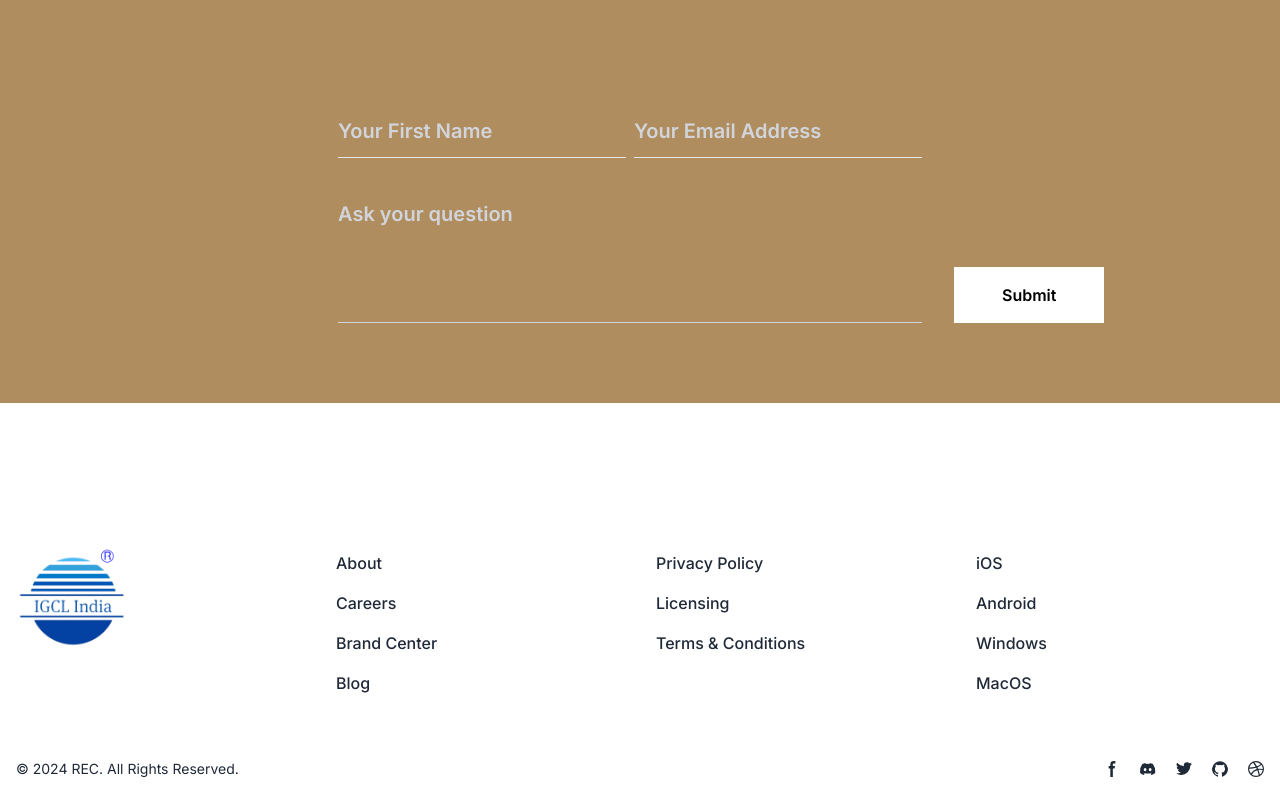
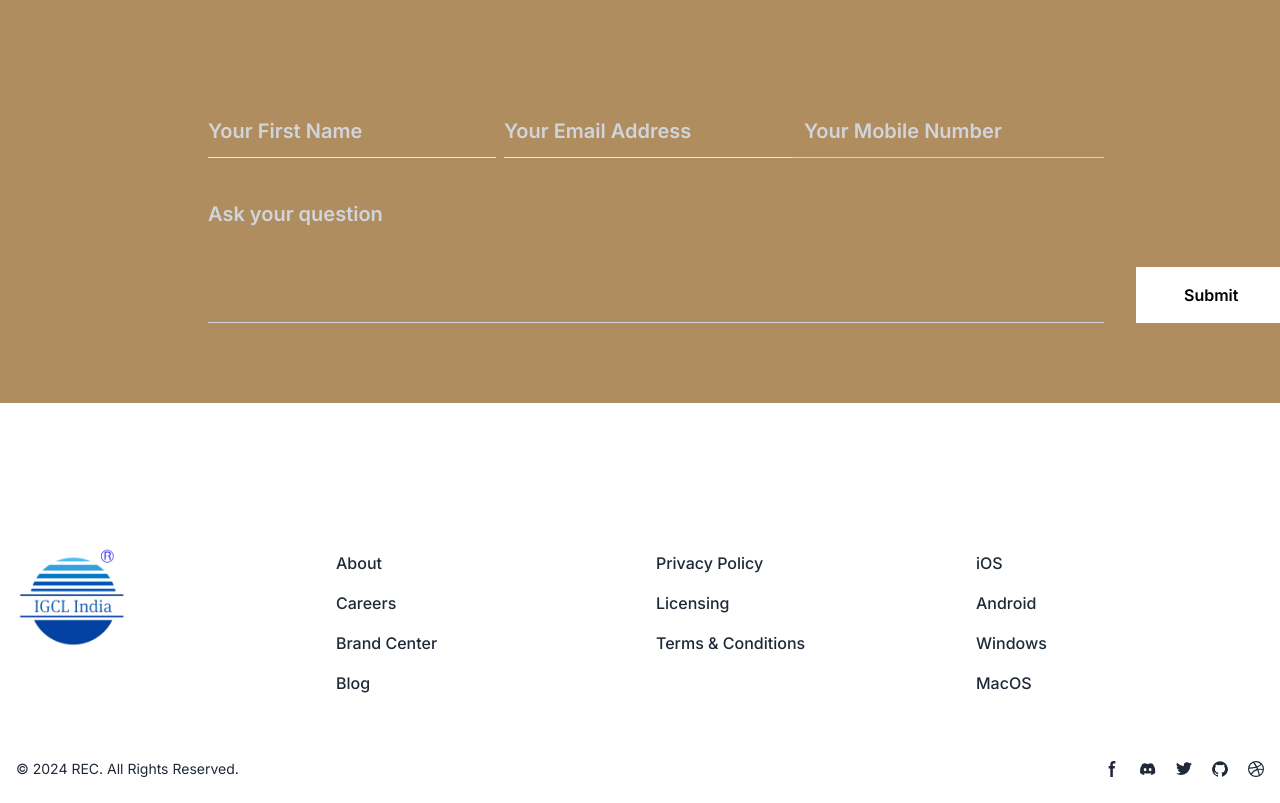
Before and after one commit to KumarKeshav09/IGCL_FE, a Next.js app: page /contact in a window 1280 px wide. Shown: the part 881-1684 px from the top of the page. Built offline with nearby package versions, Linux system fonts and the light colour scheme.

Commit message:
fix document issue

```diff
--- a/src/app/(user)/aboutus/page.js
+++ b/src/app/(user)/aboutus/page.js
@@ -4,12 +4,18 @@ import styles from "./aboutus.module.css";
 import "slick-carousel/slick/slick.css";
 import "slick-carousel/slick/slick-theme.css";
 import Slider from "react-slick";
-import { initFlowbite } from "flowbite";
+// import { initFlowbite } from "flowbite";
 import { useEffect } from "react";
 import Footer from "@/app/components/common/footer";
 
 export default function aboutUs() {
-
+  useEffect(() => {
+    // Import Flowbite only on the client side
+    import('flowbite').then((module) => {
+      const { initFlowbite } = module;
+      initFlowbite();
+    });
+  }, []);
     var clientssettings = {
         dots: false,
         arrows: false,
--- a/src/app/(user)/contact/page.js
+++ b/src/app/(user)/contact/page.js
@@ -5,7 +5,7 @@ import Navbar from "../../components/common/navbar";
 import "slick-carousel/slick/slick.css";
 import "slick-carousel/slick/slick-theme.css";
 import Footer from "../../components/common/footer";
-import { initFlowbite } from "flowbite";
+// import { initFlowbite } from "flowbite";
 import { useCallback, useEffect, useState } from "react";
 import styles from "../../services.module.css";
 import { API_BASE_URL } from "../../../../utils/constants";
@@ -16,6 +16,8 @@ export default function Contact() {
     const [Name, setName] = useState('');
     const [Email, setEmail] = useState('');
     const [Message, setMessage] = useState('');
+    const [Mobile, setMobile] = useState();
+
     const handleName = useCallback((value) => {
         console.log('value',value.target.value)
         setName(() => value.target.value);
@@ -23,6 +25,10 @@ export default function Contact() {
       const handleEmail = useCallback((value) => {
         console.log('value',value.target.value)
         setEmail(() => value.target.value);
+      }, []);
+      const handleMobile = useCallback((value) => {
+        console.log('value',value.target.value)
+        setMobile(() => value.target.value);
       }, []);
       const handleMessage = useCallback((value) => {
         console.log('value',value.target.value)
@@ -50,6 +56,9 @@ export default function Contact() {
           Email,
           Message
         }
+        if (Mobile !== '') {
+          data.Mobile = Mobile;
+        }
         try {
           const res = await fetch(`${API_BASE_URL}/contact/addContact`, {
             method: "POST",
@@ -68,6 +77,7 @@ export default function Contact() {
             setName('')
             setEmail('')
             setMessage('')
+            setMobile('')
             return {successMessage:resData};
           } else {
             toast.error(resData.error);
@@ -208,7 +218,13 @@ export default function Contact() {
                                     value={Email}
                                     onChange={handleEmail}
                                     className={`${styles.forthBoxInput2} py-3 border-b bg-transparent text-xl focus:outline-0 focus:border-white hover:border-white placeholder-gray-300 hover:placeholder-white `} />
-                            </div>
+                             <input
+                                    placeholder="Your Mobile Number"
+                                    type="number"
+                                    value={Mobile}
+                                    onChange={handleMobile}
+                                    className={`${styles.forthBoxInput2} py-3 border-0 border-b border-gray-300  appearance-none bg-transparent text-xl focus:outline-0 focus:border-white hover:border-white placeholder-gray-300 hover:placeholder-white `} />
+                           </div>
                             <textarea
                               rows="4"
                                 placeholder="Ask your question"
--- a/src/app/(user)/services/[servicesDetail]/page.js
+++ b/src/app/(user)/services/[servicesDetail]/page.js
@@ -4,7 +4,7 @@ import Navbar from "../../../components/common/navbar";
 import "slick-carousel/slick/slick.css";
 import "slick-carousel/slick/slick-theme.css";
 import Footer from "../../../components/common/footer";
-import { initFlowbite } from "flowbite";
+// import { initFlowbite } from "flowbite";
 import { useEffect } from "react";
 import styles from "./servicedetails.module.css";
 import Compliances1 from "@/app/components/common/Compliances1/servicesfirst";
--- a/src/app/(user)/services/page.js
+++ b/src/app/(user)/services/page.js
@@ -5,7 +5,7 @@ import Navbar from "../../components/common/navbar";
 import "slick-carousel/slick/slick.css";
 import "slick-carousel/slick/slick-theme.css";
 import Footer from "../../components/common/footer";
-import { initFlowbite } from "flowbite";
+// import { initFlowbite } from "flowbite";
 import { useEffect } from "react";
 import styles from "../../services.module.css";
 
--- a/src/app/components/common/navbar.js
+++ b/src/app/components/common/navbar.js
@@ -3,13 +3,18 @@ import Link from "next/link";
 import { usePathname } from "next/navigation";
 import styles from "./navbar.module.css";
 import { useEffect } from "react";
-import { initFlowbite } from "flowbite";
+// import { initFlowbite } from "flowbite";
 
 export default function Navbar() {
   const pathname = usePathname();
   useEffect(() => {
-    initFlowbite(); // Call initCarousels() when component mounts
+    // Import Flowbite only on the client side
+    import('flowbite').then((module) => {
+      const { initFlowbite } = module;
+      initFlowbite();
+    });
   }, []);
+
   return (
     <>
       <nav className=" h-32 bg-gray-100 dark:bg-gray-900  w-full relative z-50 top-0 start-0">
@@ -84,6 +89,7 @@ export default function Navbar() {
               <li>
                 <Link
                   href="/services"
+                  id="dropdownHoverButton" data-dropdown-toggle="dropdownHover" data-dropdown-trigger="hover"
                   className={`${
                     pathname == "/services"
                       ? "block text-lg py-2 px-3 bg-blue-700 rounded md:bg-transparent hover:text-black text-black md:text-blue-700 md:p-0 dark:text-white md:dark:text-white "
@@ -92,6 +98,22 @@ export default function Navbar() {
                 >
                   Services
                 </Link>
+                <div id="dropdownHover" className="z-10 hidden bg-white divide-y divide-gray-100 rounded-lg shadow w-44 dark:bg-gray-700">
+    <ul className="py-2 text-sm text-gray-700 dark:text-gray-200" aria-labelledby="dropdownHoverButton">
+      <li>
+        <Link href="/services/1" className="block px-4 py-2 hover:bg-gray-100 dark:hover:bg-gray-600 dark:hover:text-white">Labour Law Compliances</Link>
+      </li>
+      <li>
+        <Link href="/services/1" className="block px-4 py-2 hover:bg-gray-100 dark:hover:bg-gray-600 dark:hover:text-white">Environment Social and Governance</Link>
+      </li>
+      <li>
+        <Link href="/services/1" className="block px-4 py-2 hover:bg-gray-100 dark:hover:bg-gray-600 dark:hover:text-white">Training & Consultancy</Link>
+      </li>
+      <li>
+        <Link href="/services/1" className="block px-4 py-2 hover:bg-gray-100 dark:hover:bg-gray-600 dark:hover:text-white">Staffing Solution</Link>
+      </li>
+    </ul>
+</div>
               </li>
               <li>
                 <Link
--- a/src/app/globals.css
+++ b/src/app/globals.css
@@ -29,6 +29,17 @@ background: white;
     )
     rgb(var(--background-start-rgb)); */
 }
+input::-webkit-outer-spin-button,
+input::-webkit-inner-spin-button {
+  -webkit-appearance: none;
+  margin: 0;
+}
+
+/* Firefox */
+input[type=number] {
+  -moz-appearance: textfield;
+}
+
 .demo-wrap {
   position: relative;
 }
--- a/src/app/page.js
+++ b/src/app/page.js
@@ -6,7 +6,7 @@ import "slick-carousel/slick/slick-theme.css";
 import Slider from "react-slick";
 import { Accordion } from "flowbite-react";
 import Footer from "./components/common/footer";
-import { initFlowbite } from "flowbite";
+// import { initFlowbite } from "flowbite";
 import { useCallback, useEffect, useState } from "react";
 import styles from "./services.module.css";
 import { API_BASE_URL } from "../../utils/constants";
@@ -16,6 +16,7 @@ export default function Home() {
   const [Name, setName] = useState('');
   const [Email, setEmail] = useState('');
   const [Message, setMessage] = useState('');
+  const [Mobile, setMobile] = useState();
 
   var herosettings = {
     dots: false,
@@ -61,8 +62,15 @@ export default function Home() {
     ],
   };
   useEffect(() => {
-    initFlowbite(); // Call initCarousels() when component mounts
+    // Import Flowbite only on the client side
+    import('flowbite').then((module) => {
+      const { initFlowbite } = module;
+      initFlowbite();
+    });
   }, []);
+  // useEffect(() => {
+  //   initFlowbite(); // Call initCarousels() when component mounts
+  // }, []);
   const handleName = useCallback((value) => {
     console.log('value',value.target.value)
     setName(() => value.target.value);
@@ -70,6 +78,10 @@ export default function Home() {
   const handleEmail = useCallback((value) => {
     console.log('value',value.target.value)
     setEmail(() => value.target.value);
+  }, []);
+  const handleMobile = useCallback((value) => {
+    console.log('value',value.target.value)
+    setMobile(() => value.target.value);
   }, []);
   const handleMessage = useCallback((value) => {
     console.log('value',value.target.value)
@@ -97,6 +109,9 @@ export default function Home() {
       Email,
       Message
     }
+    if (Mobile !== '') {
+      data.Mobile = Mobile;
+    }
     try {
       const res = await fetch(`${API_BASE_URL}/contact/addContact`, {
         method: "POST",
@@ -115,6 +130,7 @@ export default function Home() {
         setName('')
         setEmail('')
         setMessage('')
+        setMobile('')
         return {successMessage:resData};
       } else {
         toast.error(resData.error);
@@ -1014,7 +1030,13 @@ The Central Government and respective State Governments have framed rules under
                                     placeholder="Your Email Address"
                                     value={Email}
                                     onChange={handleEmail}
-                                    className={`${styles.forthBoxInput2} py-3 border-b bg-transparent text-xl focus:outline-0 focus:border-white hover:border-white placeholder-gray-300 hover:placeholder-white `} />
+                                    className={`${styles.forthBoxInput2} py-3 border-b bg-transparent text-xl focus:outline-0 mr-2 focus:border-white hover:border-white placeholder-gray-300 hover:placeholder-white `} />
+                                <input
+                                    placeholder="Your Mobile Number"
+                                    type="number"
+                                    value={Mobile}
+                                    onChange={handleMobile}
+                                    className={`${styles.forthBoxInput2} py-3 border-0 border-b border-gray-300  appearance-none bg-transparent text-xl focus:outline-0 focus:border-white hover:border-white placeholder-gray-300 hover:placeholder-white `} />
                             </div>
                             <textarea
                               rows="4"
--- a/src/app/services.module.css
+++ b/src/app/services.module.css
@@ -212,7 +212,7 @@
 
 .forthSectionInner{
     display: flex;
-    padding-left: 25rem;
+    padding-left: 18rem;
     padding-top: 5rem;
     padding-bottom: 5rem;
 }
--- a/utils/constants.js
+++ b/utils/constants.js
@@ -1 +1,2 @@
-export const API_BASE_URL = "http://localhost:2000/v1";
+export const API_BASE_URL = "https://igcl.onrender.com/v1";
+// export const API_BASE_URL = "http://localhost:2000/v1";
```
